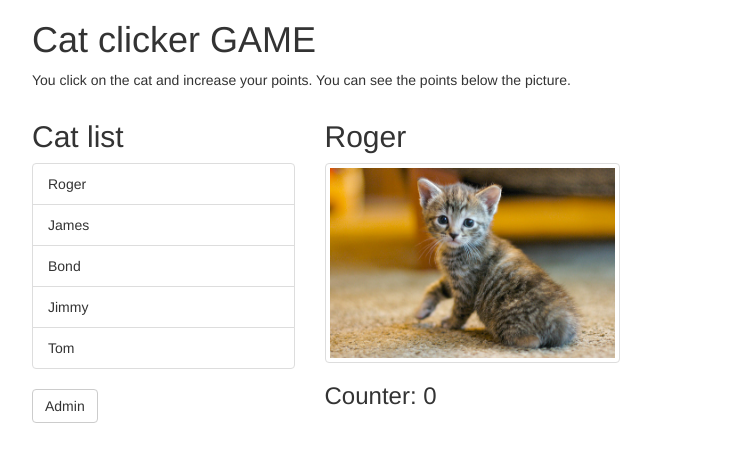
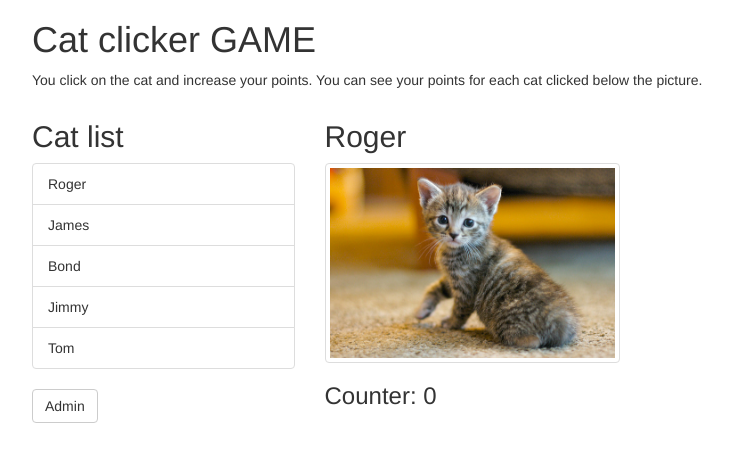
Before and after one commit to DeividasK/cat-clicker-game, a website: page app/index.html in a window 1280 px wide. Shown: the whole page, without its empty margins (38-771 px from the left). Drawn offline with nearby package versions, Linux system fonts and the light colour scheme.

Commit message:
Updated readme.

```diff
--- a/app/index.html
+++ b/app/index.html
@@ -19,7 +19,7 @@
   </head>
   <body class="container">
     <h1>Cat clicker GAME</h1>
-    <p>You click on the cat and increase your points. You can see the points below the picture.</p>
+    <p>You click on the cat and increase your points. You can see your points for each cat clicked below the picture.</p>
 
     <div class="row">
       <div class="col-xs-3">
```
Also changed, not shown: README.md.
